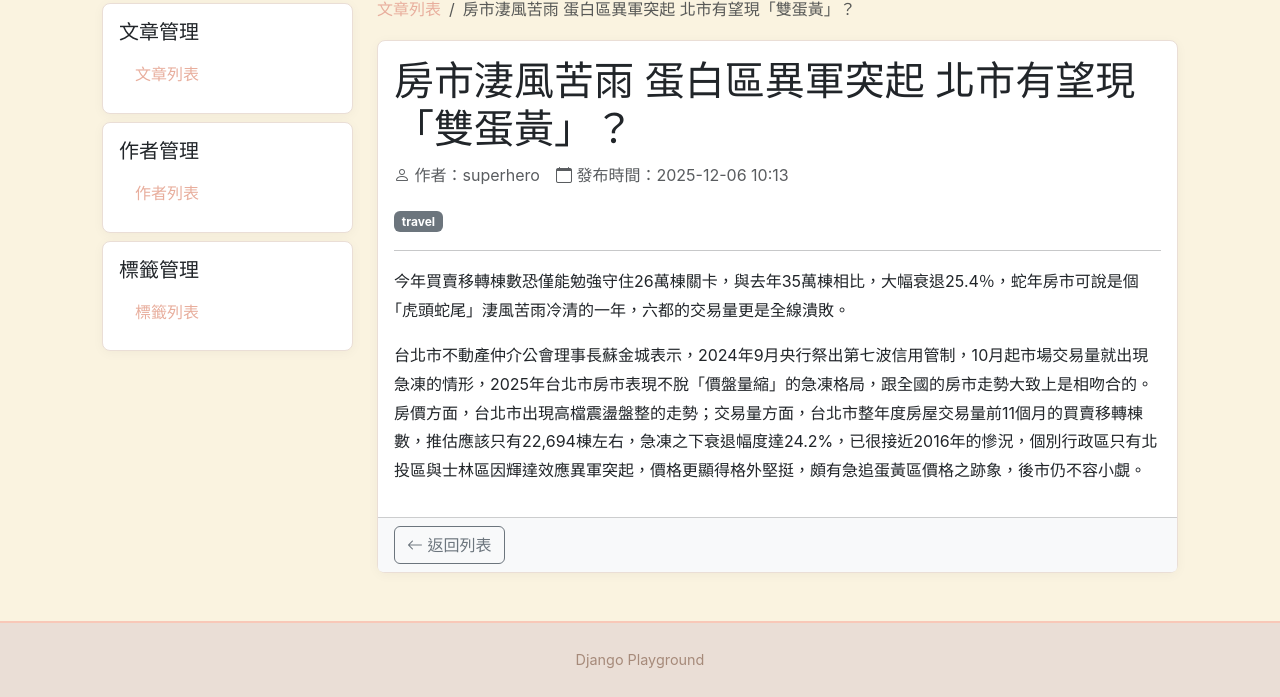
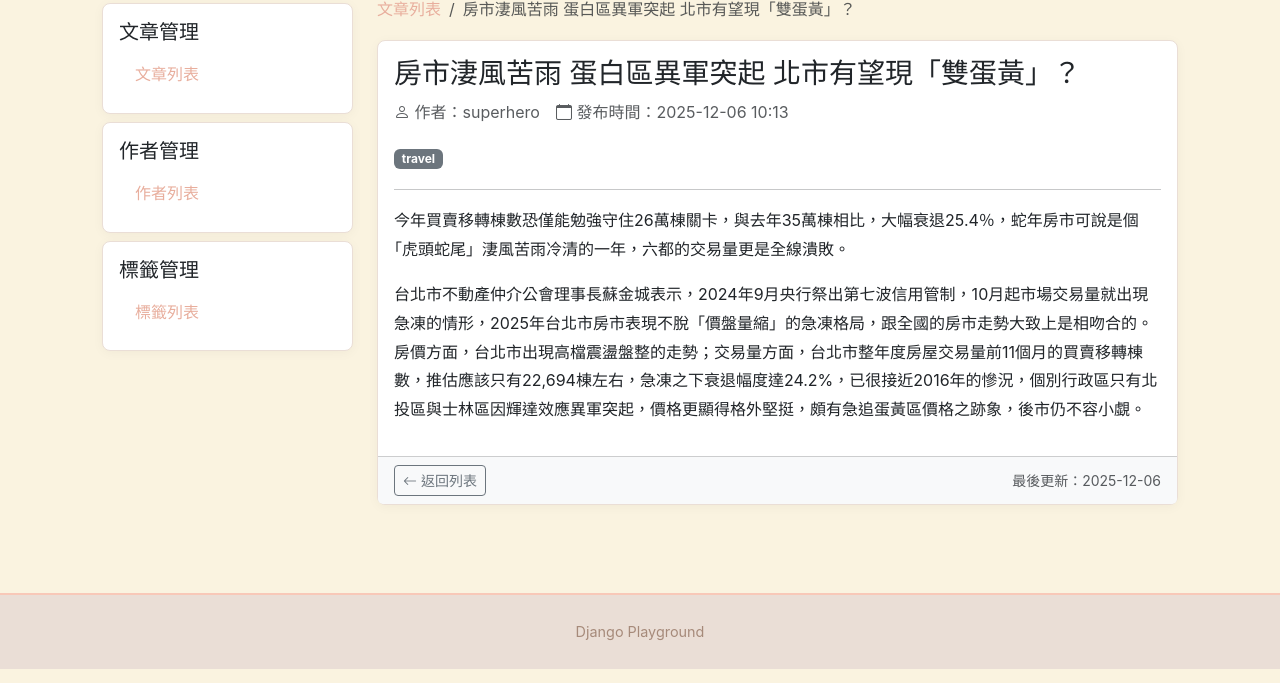
Before and after one commit to elhuai/django-playground, a Django app: page /blog/articles/1/ in a window 1280 px wide. Shown: the part 117-814 px from the top of the page. Run offline with Django 5.2, Linux system fonts and the light colour scheme; data comes from the database, SQL or seed files in the repository; some libraries are stand-ins or nearby versions.

Commit message:
[update] Enhance article detail and card templates with Bootstrap styling and update dependencies

```diff
--- a/blog/templates/blog/article_detail.html
+++ b/blog/templates/blog/article_detail.html
@@ -1,11 +1,11 @@
 {% extends "blog/base.html" %}
 
 {% block title %}
-  {{ article.title }} - {{ block.super }}
+  {{ article.title }} - Django 大冒險
 {% endblock title %}
 
 {% block blog_content %}
-  <nav aria-label="breadcrumb">
+  <nav aria-label="breadcrumb" class="d-none d-md-block">
     <ol class="breadcrumb">
       <li class="breadcrumb-item">
         <a href="{% url 'article_list' %}">文章列表</a>
@@ -18,12 +18,12 @@
 
   <article class="card">
     <div class="card-body">
-      <h1 class="card-title">
+      <h1 class="card-title fs-3 fs-md-2 fs-lg-1">
         {{ article.title }}
       </h1>
 
-      <div class="d-flex align-items-center mb-3 text-muted">
-        <span class="me-3">
+      <div class="d-flex flex-column flex-md-row align-items-md-center mb-3 text-muted">
+        <span class="me-md-3 mb-2 mb-md-0">
           <i class="bi bi-person"></i>
           作者：{{ article.author.name }}
         </span>
@@ -36,22 +36,33 @@
       {% if article.tags.exists %}
         <div class="mb-3">
           {% for tag in article.tags.all %}
-            <span class="badge bg-secondary me-1">{{ tag.name }}</span>
+            <span class="badge bg-secondary me-1 mb-1">{{ tag.name }}</span>
           {% endfor %}
         </div>
       {% endif %}
 
       <hr />
 
-      <div class="article-content">
+      <div class="article-content fs-6 fs-md-5">
         {{ article.content|linebreaks }}
       </div>
     </div>
 
     <div class="card-footer bg-light">
-      <a href="{% url 'article_list' %}" class="btn btn-outline-secondary">
-        <i class="bi bi-arrow-left"></i> 返回列表
-      </a>
+      <div class="d-flex justify-content-between align-items-center">
+        <a href="{% url 'article_list' %}"
+           class="btn btn-outline-secondary btn-sm">
+          <span class="d-none d-sm-inline">
+            <i class="bi bi-arrow-left"></i> 返回列表
+          </span>
+          <span class="d-inline d-sm-none">
+            <i class="bi bi-arrow-left"></i>
+          </span>
+        </a>
+        <small class="text-muted d-none d-md-inline">
+          最後更新：{{ article.updated_at|date:"Y-m-d" }}
+        </small>
+      </div>
     </div>
   </article>
 {% endblock blog_content %}
--- a/core/settings.py
+++ b/core/settings.py
@@ -41,11 +41,11 @@ INSTALLED_APPS = [
     "django.contrib.staticfiles",
     # 第三方 apps
     "django_bootstrap5",
+    "django_extensions",
     # 本地 apps
     "practices",
     "blog",
 ]
-
 MIDDLEWARE = [
     "django.middleware.security.SecurityMiddleware",
     "django.contrib.sessions.middleware.SessionMiddleware",
--- a/pyproject.toml
+++ b/pyproject.toml
@@ -7,11 +7,15 @@ requires-python = ">=3.13"
 dependencies = [
     "django>=5.2.8",
     "django-bootstrap5>=25.3",
+    "django-extensions>=4.1",
 ]
 
 [dependency-groups]
 check = [
     "djlint>=1.36.4",
+]
+dev = [
+    "ipython>=9.8.0",
 ]
 
 [tool.uv]
```
Also changed, not shown: blog/templates/blog/components/article_card.html (+12 -10 lines), 1 other file.
